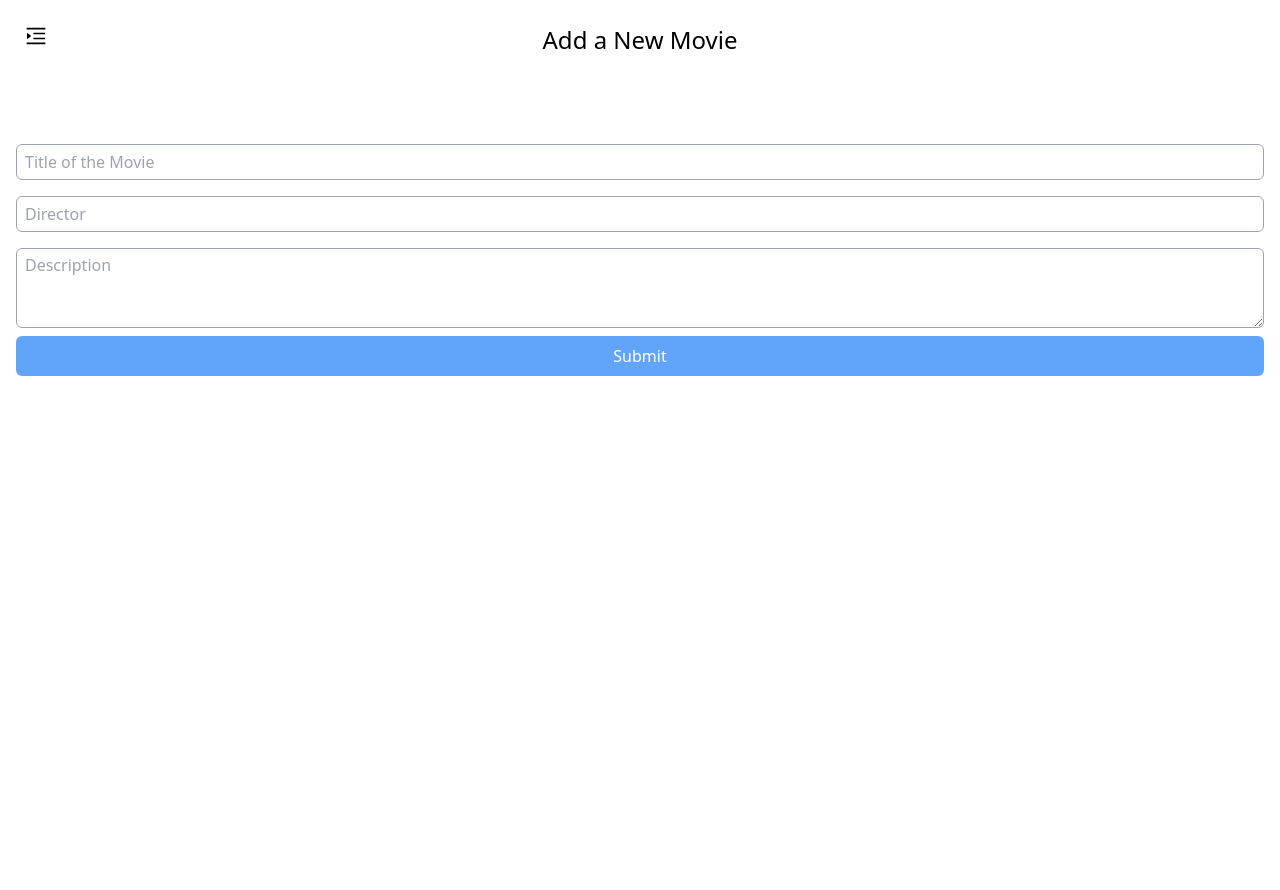
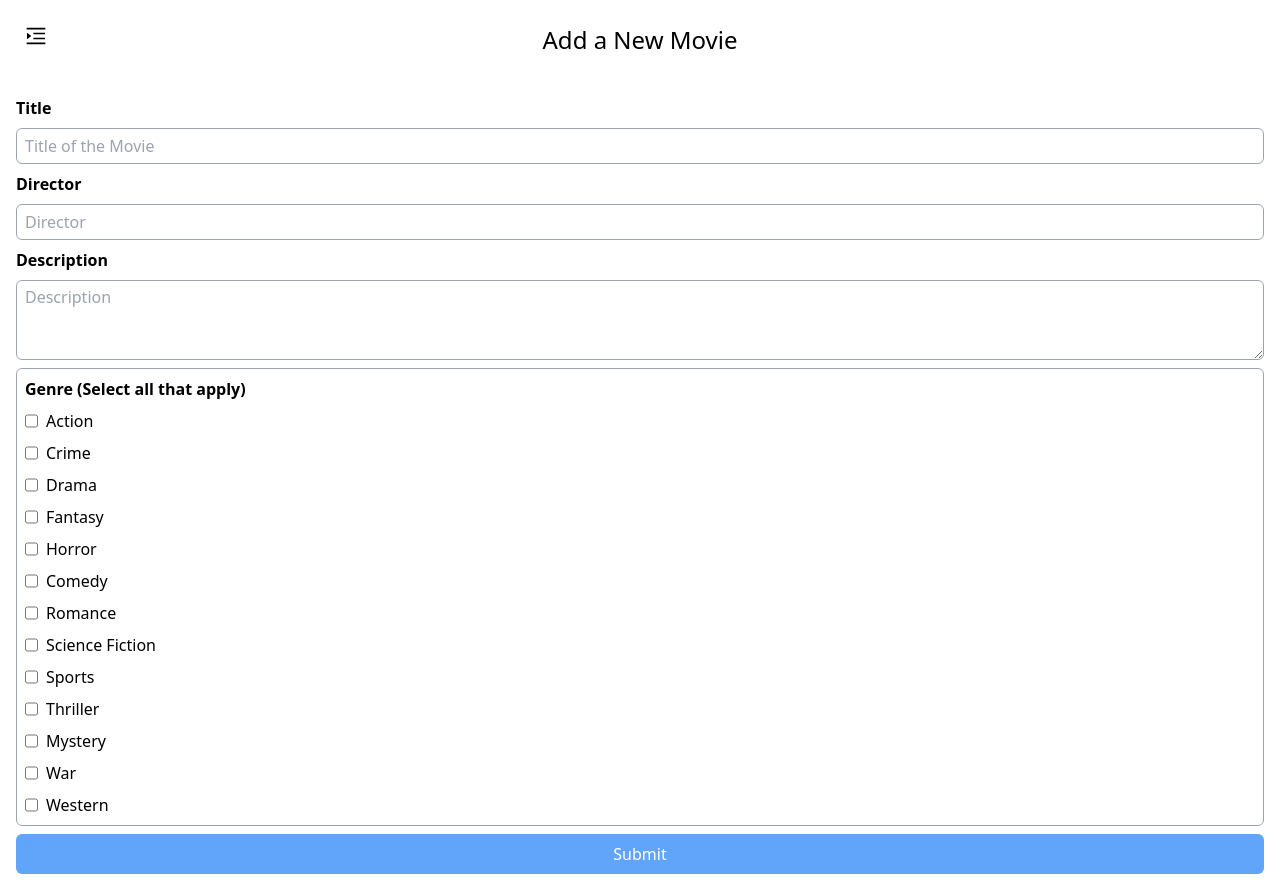
Before and after one commit to heyyayesh/box-office, a React (Create React App) app in the folder client/: page /movies/add in a window 1280 px wide. Before the commit the page ends 800 px from the top, so only its background shows below. Built offline with nearby package versions, Linux system fonts and the light colour scheme; the HTML template or start-up script is replaced by a standard one.

Commit message:
Add genre checkbox group

```diff
--- a/client/src/components/AddMovie.jsx
+++ b/client/src/components/AddMovie.jsx
@@ -4,17 +4,37 @@ import * as Yup from 'yup';
 import FormController from './form-controls/FormController';
 
 const AddMovie = () => {
+  // Genre Options
+  const genreOptions = [
+    { key: 'Action', value: 'action' },
+    { key: 'Crime', value: 'crime' },
+    { key: 'Drama', value: 'drama' },
+    { key: 'Fantasy', value: 'fantasy' },
+    { key: 'Horror', value: 'horror' },
+    { key: 'Comedy', value: 'comedy' },
+    { key: 'Romance', value: 'romance' },
+    { key: 'Science Fiction', value: 'sci-fi' },
+    { key: 'Sports', value: 'sports' },
+    { key: 'Thriller', value: 'thriller' },
+    { key: 'Mystery', value: 'mystery' },
+    { key: 'War', value: 'war' },
+    { key: 'Western', value: 'western' },
+  ];
+
   // Initial values for the form inputs
   const initialValues = {
     title: '',
     director: '',
     description: '',
+    genre: [],
   };
 
   // Validation schema for form inputs
   const validationSchema = Yup.object({
     title: Yup.string().required('Required Field!'),
     director: Yup.string().required('Required Field!'),
+    description: Yup.string(),
+    genre: Yup.array(),
   });
 
   // Submit handler for the form
@@ -24,7 +44,7 @@ const AddMovie = () => {
 
   return (
     <div className='p-4'>
-      <h1 className='text-2xl text-center mb-20 mt-2'>Add a New Movie</h1>
+      <h1 className='text-2xl text-center mb-10 mt-2'>Add a New Movie</h1>
 
       <Formik
         initialValues={initialValues}
@@ -36,16 +56,25 @@ const AddMovie = () => {
             control='input'
             name='title'
             placeholder='Title of the Movie'
+            label='Title'
           />
           <FormController
             control='input'
             name='director'
             placeholder='Director'
+            label='Director'
           />
           <FormController
             control='textarea'
             name='description'
             placeholder='Description'
+            label='Description'
+          />
+          <FormController
+            control='checkboxgroup'
+            name='genre'
+            label='Genre (Select all that apply)'
+            options={genreOptions}
           />
 
           <button
--- /dev/null
+++ b/client/src/components/form-controls/CheckboxGroup.jsx
@@ -0,0 +1,30 @@
+import React from 'react';
+import { Field } from 'formik';
+
+const CheckboxGroup = ({ label, name, options, ...rest }) => {
+  return (
+    <div className='flex flex-col gap-2 border border-gray-400 rounded-md p-2'>
+      <label className='font-semibold'>{label}</label>
+      <Field name={name}>
+        {({ field }) => {
+          return options.map(option => {
+            return (
+              <div key={option.key} className='flex gap-2'>
+                <input
+                  type='checkbox'
+                  id={option.value}
+                  {...field}
+                  value={option.value}
+                  checked={field.value.includes(option.value)}
+                />
+                <label htmlFor={option.value}>{option.key}</label>
+              </div>
+            );
+          });
+        }}
+      </Field>
+    </div>
+  );
+};
+
+export default CheckboxGroup;
--- a/client/src/components/form-controls/FormController.jsx
+++ b/client/src/components/form-controls/FormController.jsx
@@ -1,4 +1,5 @@
 import React from 'react';
+import CheckboxGroup from './CheckboxGroup';
 import Input from './Input';
 import Textarea from './Textarea';
 
@@ -8,6 +9,8 @@ const FormController = ({ control, ...rest }) => {
       return <Input {...rest} />;
     case 'textarea':
       return <Textarea {...rest} />;
+    case 'checkboxgroup':
+      return <CheckboxGroup {...rest} />;
     default:
       return null;
   }
```
